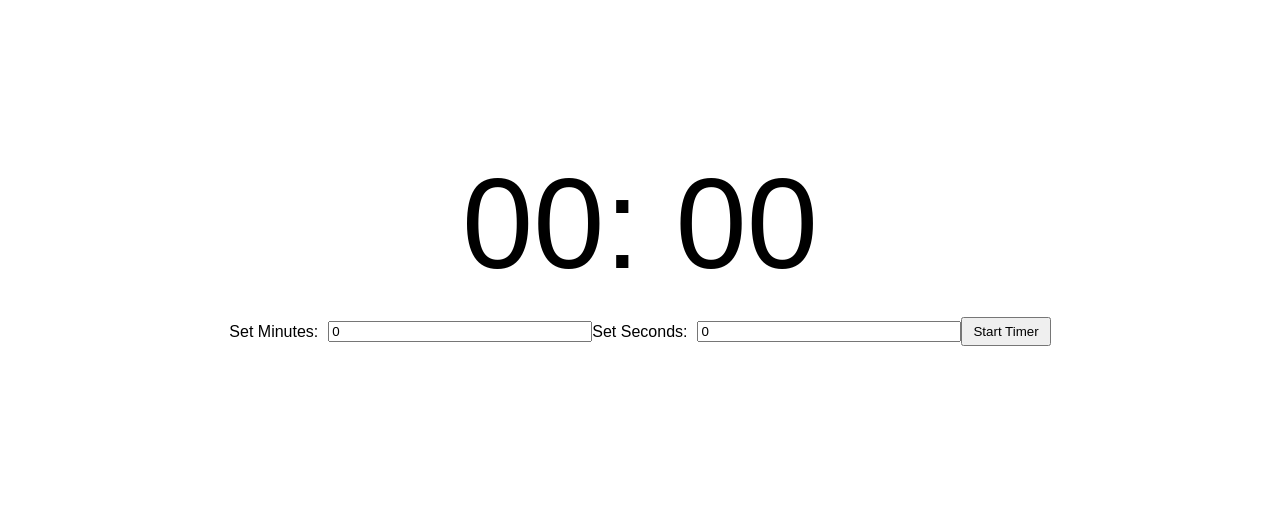
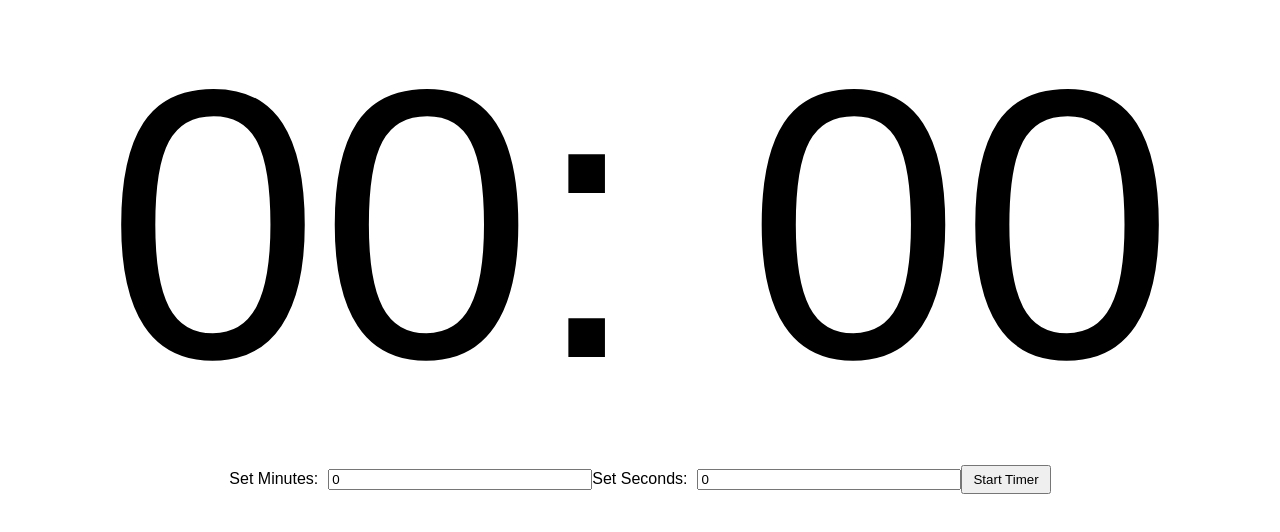
Before and after one commit to ye2x/timer-peringatan, a plain HTML site: page index.html in a window 1280 px wide. Shown: the part 152-684 px from the top of the page. Drawn offline with Linux system fonts and the light colour scheme.

Commit message:
Update styles.css

```diff
--- a/styles.css
+++ b/styles.css
@@ -9,7 +9,7 @@ body {
 }
 
 .timer {
-  font-size: 10vw;
+  font-size: 30vw;
   margin-bottom: 20px;
   white-space: nowrap; /* Mencegah pemisahan baris pada elemen */
 }
```
